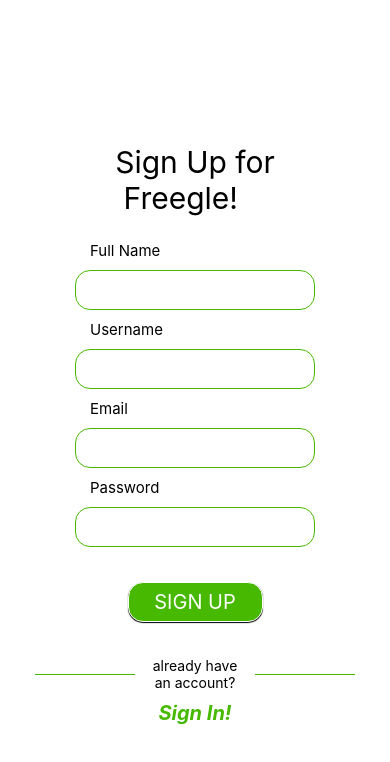
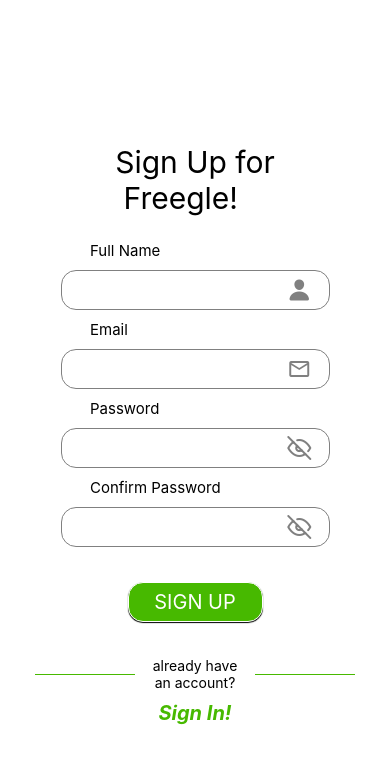
Before and after one commit to SuparnoD/Freegle-App, a React Native app: screen /SignUp in a window 390 px wide. Shown: the top 762 px of the page. Built offline with nearby package versions, Linux system fonts and the light colour scheme.

Commit message:
registration validation

```diff
--- a/screens/SignUp.js
+++ b/screens/SignUp.js
@@ -1,104 +1,337 @@
-import React from 'react';
-import { View, Text, Button, StyleSheet, TextInput, TouchableOpacity } from 'react-native';
+import React, { useState } from "react";
+import {
+  View,
+  Text,
+  Button,
+  StyleSheet,
+  TextInput,
+  TouchableOpacity,
+} from "react-native";
+import { Feather } from "@expo/vector-icons";
+import { MaterialIcons } from "@expo/vector-icons";
+import { MaterialCommunityIcons } from "@expo/vector-icons";
+import { Ionicons } from "@expo/vector-icons";
 
-import { Colors } from '../constants/Colors';
+import { Colors } from "../constants/Colors";
 
 const SignUp = ({ navigation }) => {
+  const [name, setName] = useState("");
+  const [email, setEmail] = useState("");
+  const [password, setPassword] = useState("");
+  const [confirmPW, setConfirmPW] = useState("");
+
+  const [error, setError] = useState(true);
+  const [nameBorder, setNameBorder] = useState("grey");
+  const [emailBorder, setEmailBorder] = useState("grey");
+  const [passwordBorder, setPasswordBorder] = useState("grey");
+  const [confirmPWBorder, setConfirmPWBorder] = useState("grey");
+
+  const [viewPassword, setViewPassword] = useState(false);
+  const [viewConfirmPW, setViewConfirmPW] = useState(false);
+
+  const [nameIcon, setNameIcon] = useState("");
+  const [emailIcon, setEmailIcon] = useState("");
+  const [passwordIcon, setPasswordIcon] = useState("");
+  const [confirmPWIcon, setConfirmPWIcon] = useState("");
+
+  const onClick = () => {
+    setError(false);
+
+    setNameIcon("check-circle");
+    setEmailIcon("check-circle");
+    setPasswordIcon("check-circle");
+    setConfirmPWIcon("check-circle");
+
+    setNameBorder(Colors.primary);
+    setEmailBorder(Colors.primary);
+    setPasswordBorder(Colors.primary);
+    setConfirmPWBorder(Colors.primary);
+
+    if (!name || name.trim().length === 0) {
+      setError(true);
+      setNameBorder("red");
+      setNameIcon("error-outline");
+    }
+
+    if (!email.includes("@") && !email.includes(".com")) {
+      setError(true);
+      setEmailBorder("red");
+      setEmailIcon("error-outline");
+    }
+    if (!password || password.trim().length === 0) {
+      setError(true);
+      setPasswordBorder("red");
+      setPasswordIcon("error-outline");
+    }
+
+    if (
+      !(password === confirmPW) ||
+      !confirmPW ||
+      confirmPW.trim().length === 0
+    ) {
+      setError(true);
+      setConfirmPWBorder("red");
+      setConfirmPWIcon("error-outline");
+    }
+
+    if (!error) {
+      console.log(`${name} \n${email} \n${password} \n`);
+    }
+  };
+
   return (
     <View style={styles.container}>
       <Text style={styles.header}>Sign Up for{"\n"} Freegle!</Text>
       <View style={styles.labelContainer}>
         <Text style={styles.labelText}>Full Name</Text>
       </View>
-            <View style={styles.inputContainer}>
-                <TextInput style={styles.input} />
+      <View style={styles.mainContainer}>
+        <View style={{ ...styles.inputContainer, borderColor: nameBorder }}>
+          <TextInput
+            style={styles.input}
+            onChangeText={(newText) => setName(newText)}
+          />
+          <View style={{ marginRight: 5, left: 30 }}>
+            <Ionicons name="person" size={24} color="grey" />
           </View>
-            <View style={styles.labelContainer}>
-                <Text style={styles.labelText}>Username</Text>
         </View>
-            <View style={styles.inputContainer}>
-                <TextInput style={styles.input} />
+        <View style={{ justifyContent: "center", left: 10 }}>
+          <MaterialIcons name={nameIcon} size={24} color={nameBorder} />
         </View>
+      </View>
+
       <View style={styles.labelContainer}>
         <Text style={styles.labelText}>Email</Text>
       </View>
-            <View style={styles.inputContainer}>
-                <TextInput style={styles.input} />
+      <View style={styles.mainContainer}>
+        <View style={{ ...styles.inputContainer, borderColor: emailBorder }}>
+          <TextInput
+            style={styles.input}
+            onChangeText={(newText) => setEmail(newText)}
+          />
+          <View style={{ marginRight: 5, left: 30 }}>
+            <MaterialCommunityIcons
+              name="email-outline"
+              size={24}
+              color="grey"
+            />
           </View>
+        </View>
+        <View style={{ justifyContent: "center", left: 10 }}>
+          <MaterialIcons name={emailIcon} size={24} color={emailBorder} />
+        </View>
+      </View>
+
       <View style={styles.labelContainer}>
         <Text style={styles.labelText}>Password</Text>
       </View>
-            <View style={styles.inputContainer}>
-                <TextInput style={styles.input} secureTextEntry={true} />
+
+      {viewPassword ? (
+        <View style={styles.mainContainer}>
+          <View
+            style={{ ...styles.inputContainer, borderColor: passwordBorder }}
+          >
+            <TextInput
+              style={styles.input}
+              onChangeText={(newText) => setPassword(newText)}
+            />
+            <View style={{ marginRight: 5, left: 30 }}>
+              <Feather
+                name="eye"
+                size={24}
+                color="grey"
+                onPress={() => {
+                  setViewPassword(false);
+                }}
+              />
             </View>
+          </View>
+          <View style={{ justifyContent: "center", left: 10 }}>
+            <MaterialIcons
+              name={passwordIcon}
+              size={24}
+              color={passwordBorder}
+            />
+          </View>
+        </View>
+      ) : (
+        <View style={styles.mainContainer}>
+          <View
+            style={{ ...styles.inputContainer, borderColor: passwordBorder }}
+          >
+            <TextInput
+              style={styles.input}
+              secureTextEntry={true}
+              onChangeText={(newText) => setPassword(newText)}
+            />
+            <View style={{ marginRight: 5, left: 30 }}>
+              <Feather
+                name="eye-off"
+                size={24}
+                color="grey"
+                onPress={() => {
+                  setViewPassword(true);
+                }}
+              />
+            </View>
+          </View>
+          <View style={{ justifyContent: "center", left: 10 }}>
+            <MaterialIcons
+              name={passwordIcon}
+              size={24}
+              color={passwordBorder}
+            />
+          </View>
+        </View>
+      )}
+
+      <View style={styles.labelContainer}>
+        <Text style={styles.labelText}>Confirm Password</Text>
+      </View>
+      {viewConfirmPW ? (
+        <View style={styles.mainContainer}>
+          <View
+            style={{ ...styles.inputContainer, borderColor: confirmPWBorder }}
+          >
+            <TextInput
+              style={styles.input}
+              onChangeText={(newText) => setConfirmPW(newText)}
+            />
+            <View style={{ marginRight: 5, left: 30 }}>
+              <Feather
+                name="eye"
+                size={24}
+                color="grey"
+                onPress={() => {
+                  setViewConfirmPW(false);
+                }}
+              />
+            </View>
+          </View>
+          <View style={{ justifyContent: "center", left: 10 }}>
+            <MaterialIcons
+              name={confirmPWIcon}
+              size={24}
+              color={confirmPWBorder}
+            />
+          </View>
+        </View>
+      ) : (
+        <View style={styles.mainContainer}>
+          <View
+            style={{ ...styles.inputContainer, borderColor: confirmPWBorder }}
+          >
+            <TextInput
+              style={styles.input}
+              secureTextEntry={true}
+              onChangeText={(newText) => setConfirmPW(newText)}
+            />
+            <View style={{ marginRight: 5, left: 30 }}>
+              <Feather
+                name="eye-off"
+                size={24}
+                color="grey"
+                onPress={() => {
+                  setViewConfirmPW(true);
+                }}
+              />
+            </View>
+          </View>
+          <View style={{ justifyContent: "center", left: 10 }}>
+            <MaterialIcons
+              name={confirmPWIcon}
+              size={24}
+              color={confirmPWBorder}
+            />
+          </View>
+        </View>
+      )}
+
       <View style={styles.buttonContainer}>
-                <TouchableOpacity style={styles.button} color={Colors.primary} onPress={() => { }}>
+        <TouchableOpacity
+          style={styles.button}
+          color={Colors.primary}
+          onPress={() => onClick()}
+        >
           <Text style={styles.signUpText}>SIGN UP</Text>
         </TouchableOpacity>
       </View>
-            <View style={{ flexDirection: 'row', alignItems: 'center' }}>
-                <View style={{ width: 100, height: 1, backgroundColor: Colors.primary }} />
+      <View style={{ flexDirection: "row", alignItems: "center" }}>
+        <View
+          style={{ width: 100, height: 1, backgroundColor: Colors.primary }}
+        />
         <View>
-                    <Text style={{ margin: 10, width: 100, textAlign: 'center' }}>already have an account?</Text>
+          <Text style={{ margin: 10, width: 100, textAlign: "center" }}>
+            already have an account?
+          </Text>
         </View>
-                <View style={{ width: 100, height: 1, backgroundColor: Colors.primary }} />
+        <View
+          style={{ width: 100, height: 1, backgroundColor: Colors.primary }}
+        />
       </View>
       <View style={styles.signInContainer}>
-                <Text style={styles.signInText} onPress={() => {navigation.navigate('Login')}}>Sign In!</Text>
+        <Text
+          style={styles.signInText}
+          onPress={() => {
+            navigation.navigate("Login");
+          }}
+        >
+          Sign In!
+        </Text>
       </View>
     </View>
   );
-
-}
+};
 
 const styles = StyleSheet.create({
   container: {
     flex: 1,
-        backgroundColor: '#fff',
-        alignItems: 'center',
-        justifyContent: 'center',
+    backgroundColor: "#fff",
+    alignItems: "center",
+    justifyContent: "center",
   },
   header: {
     fontSize: 30,
     padding: 25,
   },
   labelContainer: {
-        alignSelf: 'flex-start',
+    alignSelf: "flex-start",
     left: 90,
   },
   labelText: {
     fontSize: 15,
   },
   inputContainer: {
-        flexDirection: 'row',
-        justifyContent: 'center',
-        alignItems: 'center',
-        backgroundColor: '#fff',
+    flexDirection: "row",
+    justifyContent: "center",
+    alignItems: "center",
+    backgroundColor: "#fff",
     borderWidth: 1.5,
-        borderColor: Colors.primary,
+    borderColor: "grey",
     height: 40,
     borderRadius: 15,
     margin: 10,
   },
   input: {
+    right: 35,
     height: 40,
     margin: 10,
-        width: '50%',
+    width: "50%",
   },
   buttonContainer: {
     paddingTop: 25,
     paddingBottom: 25,
   },
   button: {
-        alignItems: 'center',
-        justifyContent: 'center',
+    alignItems: "center",
+    justifyContent: "center",
     borderRadius: 15,
     borderWidth: 1,
-        borderColor: 'white',
+    borderColor: "white",
     backgroundColor: Colors.primary,
     width: 135,
     height: 40,
-        shadowColor: 'black',
+    shadowColor: "black",
     shadowOffset: { width: 0, height: 1 },
     shadowOpacity: 1,
     shadowRadius: 1,
@@ -106,17 +339,20 @@
   },
   signUpText: {
     fontSize: 20,
-        color: 'white',
+    color: "white",
   },
   signInContainer: {
-        alignItems: 'center',
-        justifyContent: 'center',
+    alignItems: "center",
+    justifyContent: "center",
   },
   signInText: {
-        fontWeight: 'bold',
-        fontStyle: 'italic',
+    fontWeight: "bold",
+    fontStyle: "italic",
     color: Colors.primary,
     fontSize: 20,
+  },
+  mainContainer: {
+    flexDirection: "row",
   },
 });
 
```
Also changed, not shown: screens/Login.js (+123 -52 lines). Lines whose indentation alone changed are shown as unchanged.
